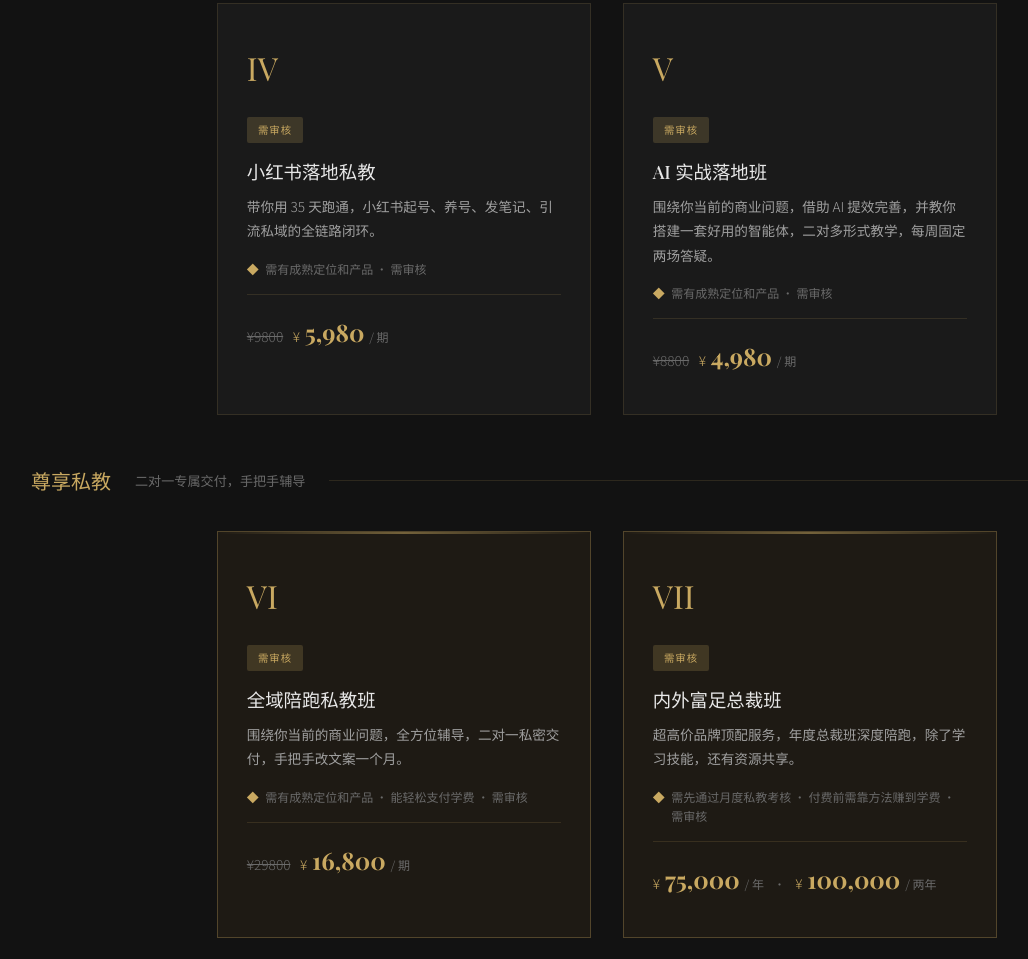
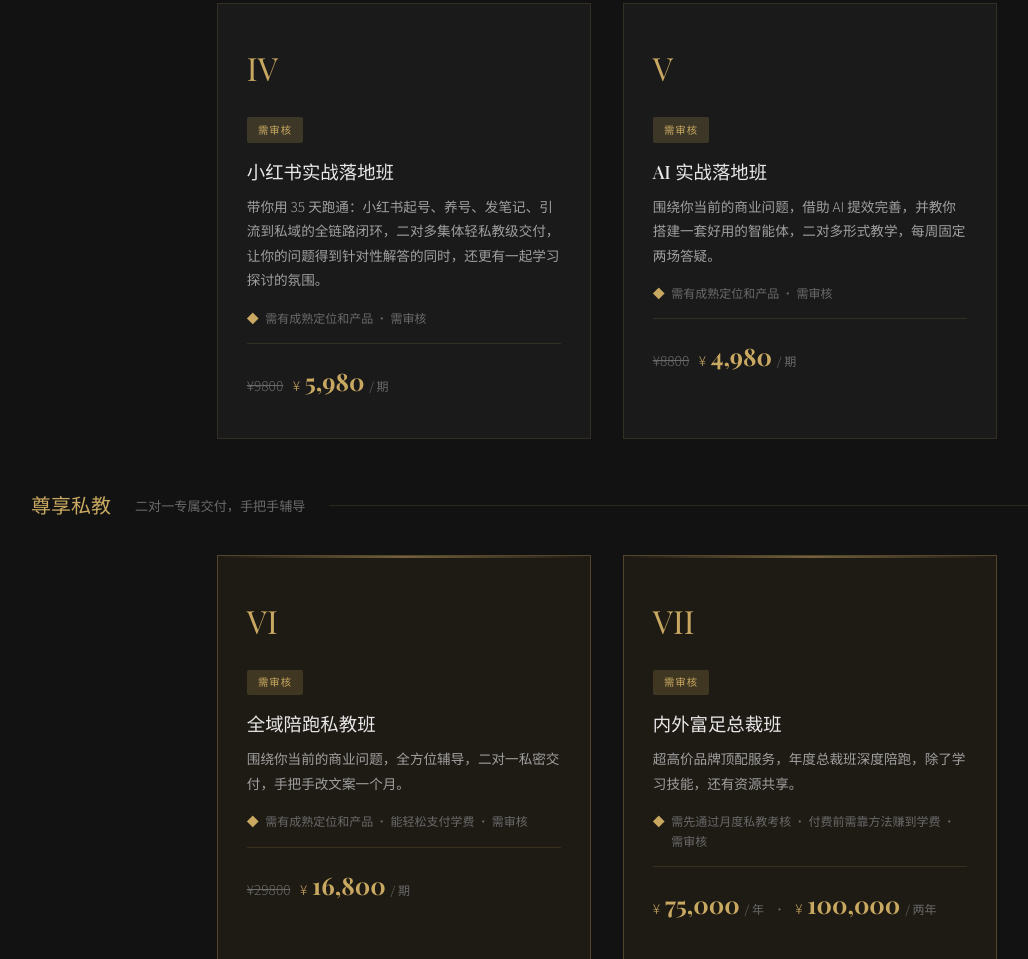
Before and after one commit to cgjzcff/hvb-website, a plain HTML site: page index.html in a window 1280 px wide. Shown: the part 1822-2781 px from the top of the page, without its empty margins (33-1061 px from the left). Drawn offline with nearby package versions, Linux system fonts and the light colour scheme.

Commit message:
小红书落地私教更名小红书实战落地班，描述扩充二对多轻私教交付与氛围权益

```diff
--- a/index.html
+++ b/index.html
@@ -706,8 +706,8 @@
                 <div class="service-card">
                     <div class="service-icon">IV</div>
                     <span class="service-tag review">需审核</span>
-                    <h3>小红书落地私教</h3>
-                    <p>带你用 35 天跑通，小红书起号、养号、发笔记、引流私域的全链路闭环。</p>
+                    <h3>小红书实战落地班</h3>
+                    <p>带你用 35 天跑通：小红书起号、养号、发笔记、引流到私域的全链路闭环，二对多集体轻私教级交付，让你的问题得到针对性解答的同时，还更有一起学习探讨的氛围。</p>
                     <div class="service-condition"><span class="ci">◆</span> 需有成熟定位和产品 · 需审核</div>
                     <div class="service-price">
                         <span class="price-original">¥9800</span>
```
